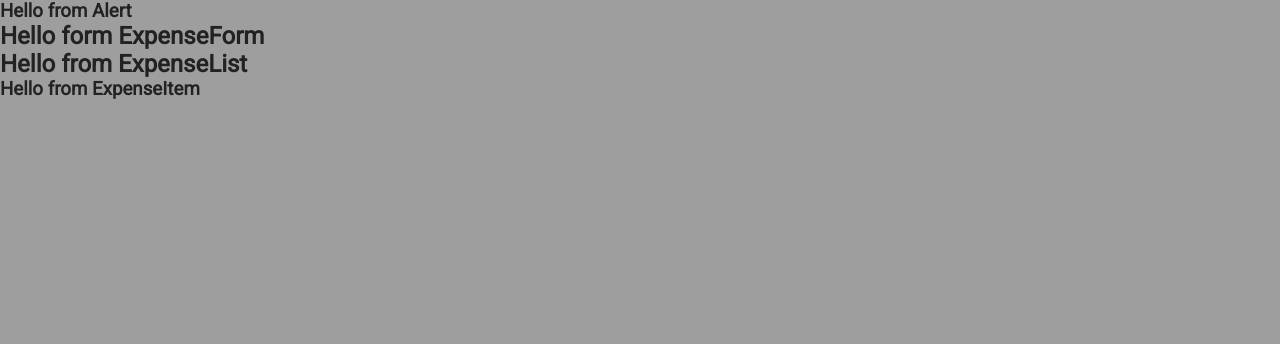
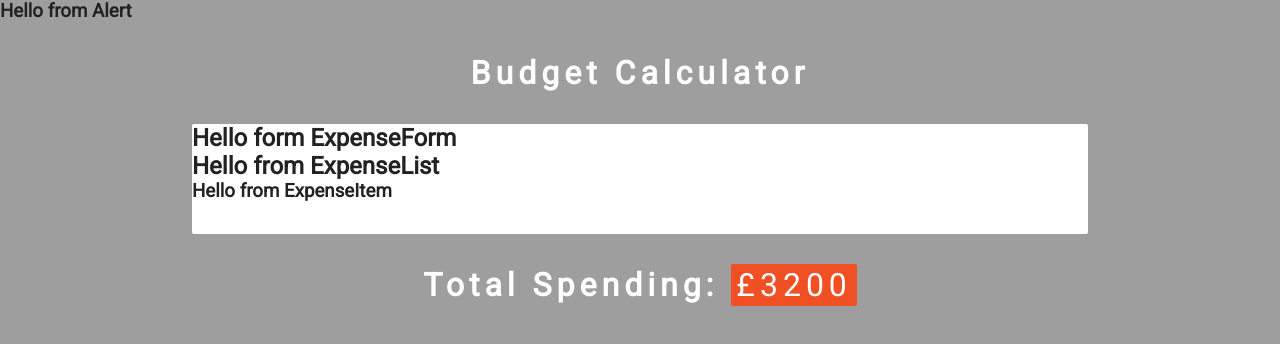
Before and after one commit to yvonnkr/react-budget-calculator, a React (Create React App) app: page / in a window 1280 px wide. Shown: the top 344 px of the page. Built offline with nearby package versions, Linux system fonts and the light colour scheme.

Commit message:
useState setup

```diff
--- a/src/App.js
+++ b/src/App.js
@@ -12,21 +12,25 @@ const initialExpenses = [
 ];
 
 function App() {
-  // console.log(useState());
-
-  // const result = useState(initialExpenses);
-  // const expenses = result[0];
-  // const setExpenses = result[1];
-
   const [expenses, setExpenses] = useState(initialExpenses);
-  console.log(expenses);
-  console.log(setExpenses);
 
   return (
     <>
       <Alert />
-      <ExpenseForm />
-      <ExpenseList />
+      <h1>budget calculator</h1>
+      <main className='App'>
+        <ExpenseForm />
+        <ExpenseList expenses={expenses} />
+      </main>
+      <h1>
+        total spending:{' '}
+        <span className='total'>
+          £
+          {expenses.reduce((accumilator, currentVal) => {
+            return (accumilator += currentVal.amount);
+          }, 0)}
+        </span>
+      </h1>
     </>
   );
 }
```
